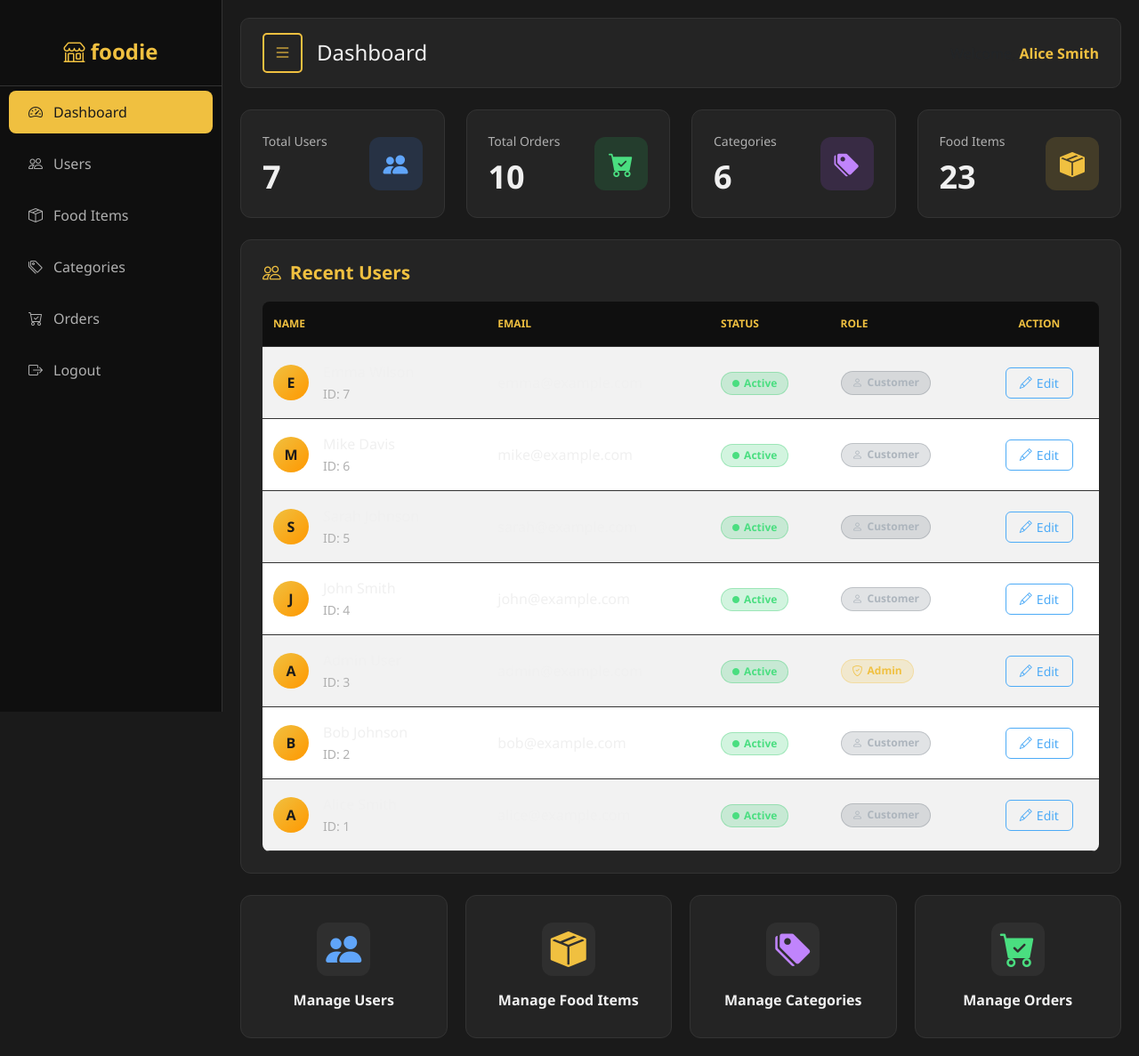
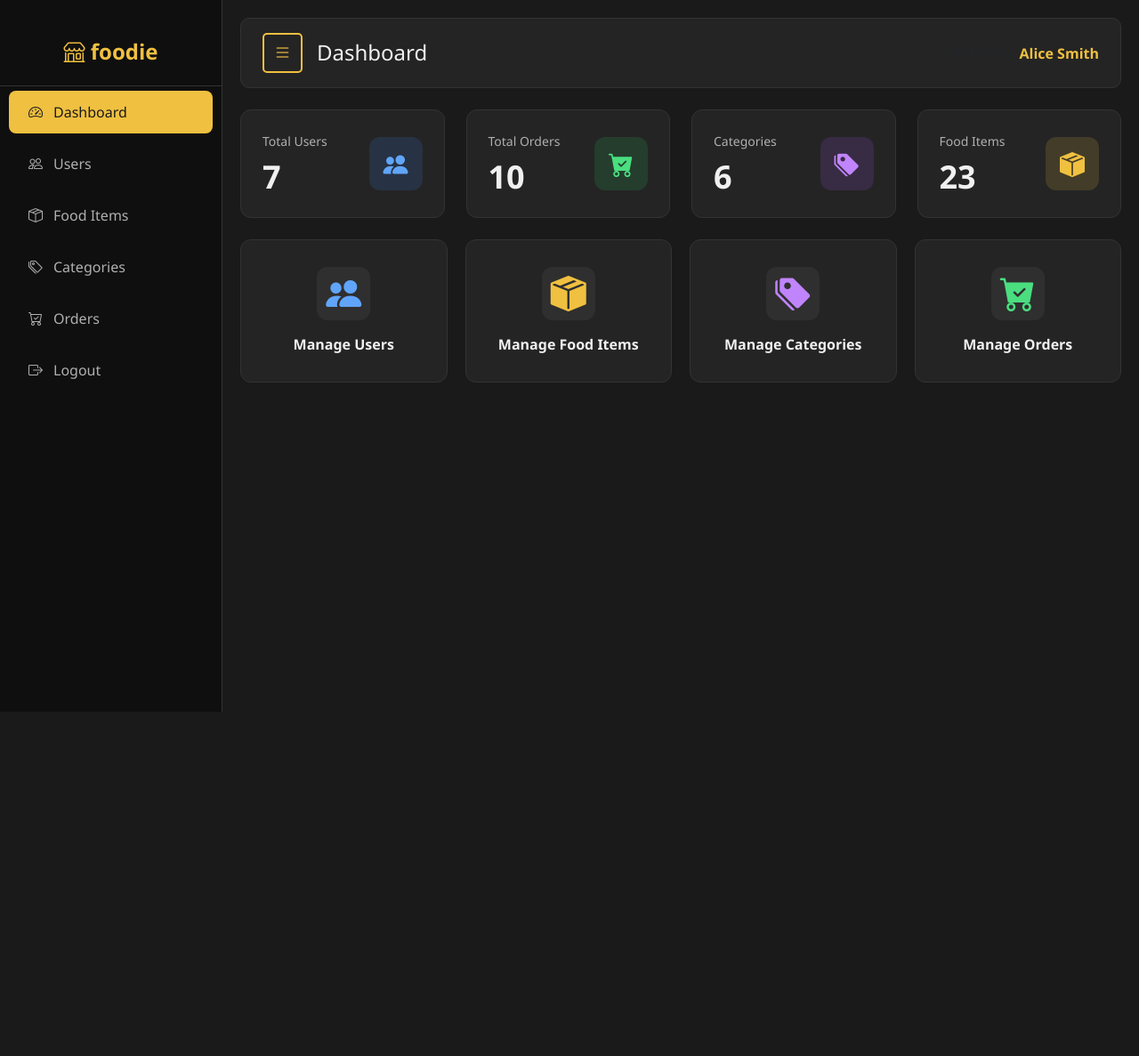
Before and after one commit to OmarNabil05/BfCAI_Web_Team, a PHP site: page /modules/admin/index.php in a window 1280 px wide. Shown: the whole page at 89% size. After the commit the page ends 800 px from the top, so only its background shows below. Run offline with PHP 8.4, Linux system fonts and the light colour scheme; a user stored in the database is signed in; data comes from the database, SQL or seed files in the repository.

Commit message:
remove recent users table from admin dashboard

```diff
--- a/modules/admin/index.php
+++ b/modules/admin/index.php
@@ -601,68 +601,6 @@
                 </div>
             </div>
         </div>
-
-        <!-- Recent Users Table -->
-        <div class="data-table">
-            <h5><i class="bi bi-people"></i> Recent Users</h5>
-            <div class="table-responsive">
-                <table class="table table-hover table-striped">
-                    <thead>
-                        <tr>
-                            <th>Name</th>
-                            <th>Email</th>
-                            <th>Status</th>
-                            <th>Role</th>
-                            <th class="text-center">Action</th>
-                        </tr>
-                    </thead>
-                    <tbody>
-                        <?php while($user = $recent_users->fetch_assoc()): ?>
-                        <tr>
-                            <td>
-                                <div class="d-flex align-items-center gap-3">
-                                    <div class="user-avatar">
-                                        <?php echo strtoupper(substr($user['name'], 0, 1)); ?>
-                                    </div>
-                                    <div>
-                                        <div style="font-weight: 500;">
-                                            <?php echo htmlspecialchars($user['name']); ?>
-                                        </div>
-                                        <small style="color: var(--text-muted);">ID: <?php echo $user['id']; ?></small>
-                                    </div>
-                                </div>
-                            </td>
-                            <td>
-                                <?php echo htmlspecialchars($user['email']); ?>
-                            </td>
-                            <td>
-                                <span class="badge bg-success">
-                                    <i class="bi bi-circle-fill" style="font-size: 8px;"></i> Active
-                                </span>
-                            </td>
-                            <td>
-                                <?php if($user['role'] == 1): ?>
-                                    <span class="badge bg-warning">
-                                        <i class="bi bi-shield-check"></i> Admin
-                                    </span>
-                                <?php else: ?>
-                                    <span class="badge bg-secondary">
-                                        <i class="bi bi-person"></i> Customer
-                                    </span>
-                                <?php endif; ?>
-                            </td>
-                            <td class="text-center">
-                                <a href="users.php" class="btn btn-sm btn-outline-info">
-                                    <i class="bi bi-pencil"></i> Edit
-                                </a>
-                            </td>
-                        </tr>
-                        <?php endwhile; ?>
-                    </tbody>
-                </table>
-            </div>
-        </div>
-
         <!-- Quick Actions -->
         <div class="quick-actions">
             <a href="users.php" class="quick-action-card">
```
